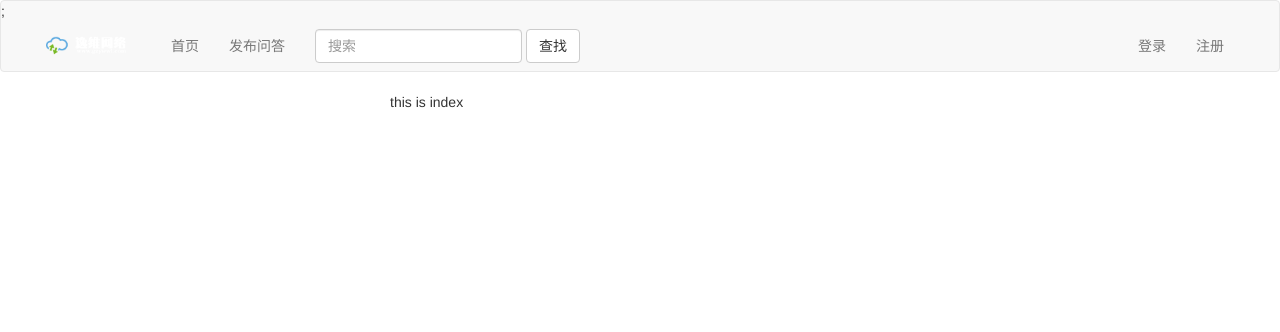
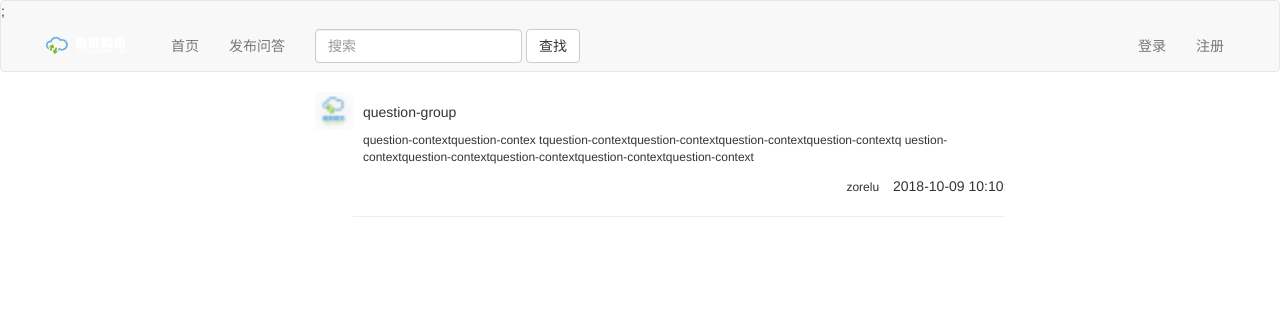
Before and after one commit to zorelu/learn, a Flask app: page / in a window 1280 px wide. Shown: the top 332 px of the page. Run offline with Flask 2, Linux system fonts and the light colour scheme.

Commit message:
blog index css

```diff
--- a/blog/static/css/base.css
+++ b/blog/static/css/base.css
@@ -9,9 +9,8 @@
   margin-left: auto;
 }
 .main{
-    background:#fff;
-    width : 500px;
+    background: #fff;
+    width: 730px;
+    overflow: hidden;
     margin: 0 auto;
-    overflow:hidden;
-
 }
--- a/blog/static/css/index.css
+++ b/blog/static/css/index.css
@@ -7,4 +7,58 @@
   padding-left: 40px;
   margin-right: auto;
   margin-left: auto;
-}s
+}
+.question-context{
+    margin-top: 5px;
+    font-size:12px;
+}
+.question-detail{
+    text-align: right;
+    margin-top: 10px;
+}
+.question-detail .question-author{
+    margin-right:10px;
+}
+.question-ul li{
+    padding: 10px;
+    overflow: hidden;
+    border-bottom:1px solid #eee;
+    padding-left :0;
+}
+.side-question{
+    float: left;
+    height:100%;
+    width: 38px;
+}
+.side-question-avatar{
+    width: 38px;
+    height:38px;
+    border-radius: 3px;
+}
+.question-main{
+    float: left;
+    width: 660px;
+    margin-left:10px;
+    overflow: hidden;
+}
+.question-title a{
+    color: #259;
+    font-size:14px;
+    font-weight: 900;
+}
+.question-author{
+    font-size: 12px;
+    margin-top: 5px;
+}
+.question-context{
+    margin-top: 5px;
+    font-size:12px;
+}
+.question-detail{
+    text-align: right;
+    margin-top: 10px;
+     width : 660px;
+}
+.question-detail .question-author{
+    margin-right:10px;
+}
--- a/blog/static/css/question.css
+++ b/blog/static/css/question.css
@@ -5,3 +5,6 @@
 .h3{
     text-align:center;
 }
+.btn-primary{
+width: 500px;
+}
--- a/blog/templates/index.html
+++ b/blog/templates/index.html
@@ -1,3 +1,28 @@
 {% extends 'base.html' %}
 {%block title %}index{% endblock %}
-{%block main %}this is index {% endblock %}
+{%block head %}
+<link rel="stylesheet" href="{{url_for('static',filename='css/index.css')}}">
+{% endblock %}
+{%block main %}
+    <ul class="question-ul">
+                        <div class="side-question">
+            <img class="side-question-avatar" src="{{url_for('static',filename='images/favicon.ico')}}" alt="">
+                </div>
+        <li>
+
+
+
+            <div class="question-main">
+                <p class="question-title"> question-group </p>
+                <p class="question-context"> question-contextquestion-contex
+                    tquestion-contextquestion-contextquestion-contextquestion-contextq
+                    uestion-contextquestion-contextquestion-contextquestion-contextquestion-context
+                </p>
+                <p class="question-detail">
+                        <span class="question-author">zorelu</span>
+                        <span class="question-time">2018-10-09 10:10:10</span>
+                    </p>
+            </div>
+        </li>
+    </ul>
+{% endblock %}
--- a/blog/templates/question.html
+++ b/blog/templates/question.html
@@ -17,10 +17,11 @@
             <div class="form-group">
                 <textarea name="context" placeholder="请输入内容" id="" class="form-control" rows="3"></textarea>
             </div>
-            </div>
             <div class="form-group" style="text-align: right;">
                 <button class="btn btn-primary">提交</button>
             </div>
+        </div>
+
 
 
     </form>
```
